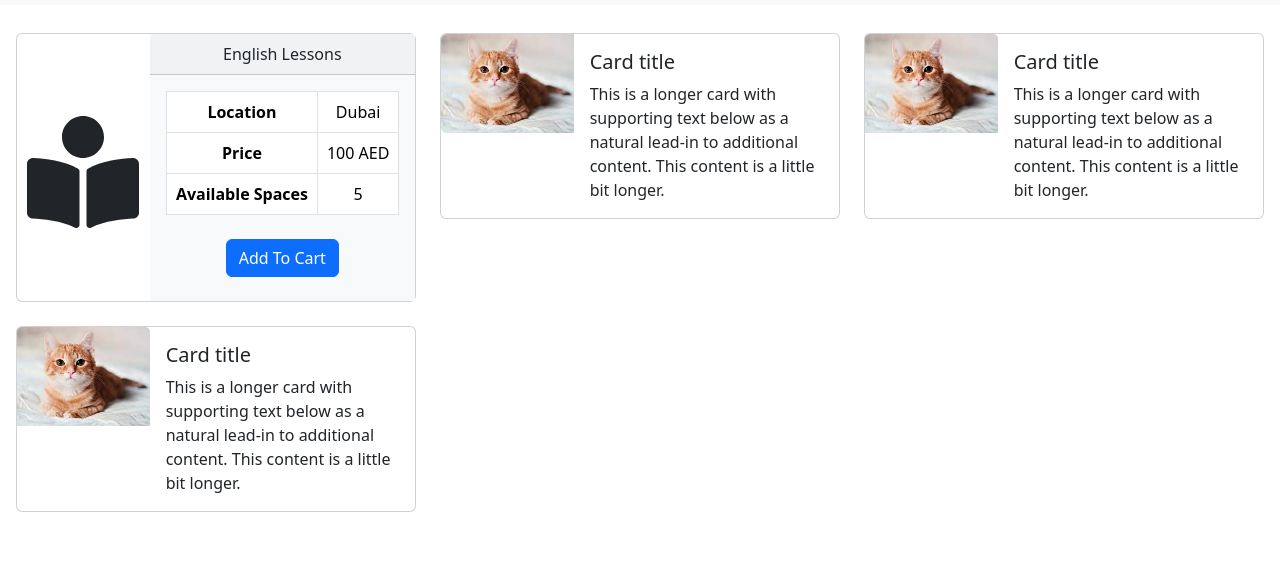
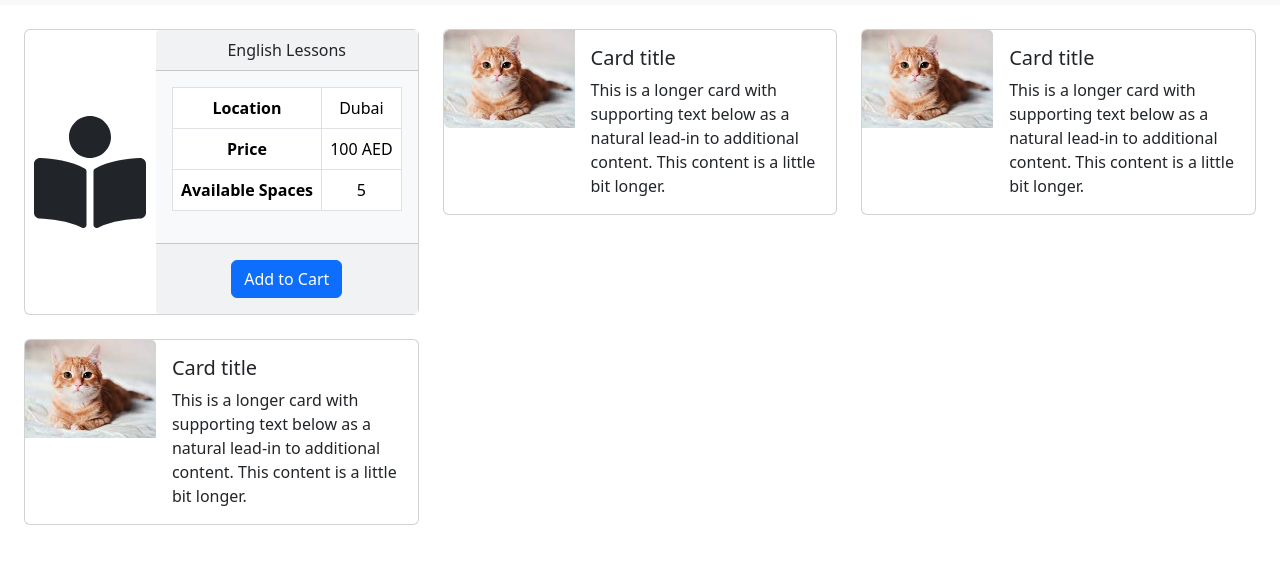
Before and after one commit to MV461/WebApp-Coursework-2, a plain HTML site: page CW1.html in a window 1280 px wide. Shown: the part 51-614 px from the top of the page. Drawn offline with nearby package versions, Linux system fonts and the light colour scheme.

Commit message:
Altered the template card's icon: removed 'display'; increased size of imported icon.
Moved the card group into <main>.

Moved "Add to Cart" to 'card-footer'.

```diff
--- a/CW1.html
+++ b/CW1.html
@@ -66,8 +66,10 @@
     </nav>
     <!-- Navbar END -->
 
+    <main class="m-4">
+
         <!-- Card Group START -->
-    <div class="row row-cols-1 row-cols-md-3 g-4 m-1">
+        <div class="row row-cols-1 row-cols-md-3 g-4">
 
             <!-- Card 1 Column START -->
             <div class="col">
@@ -81,8 +83,8 @@
                         <div class="col-md-4 d-flex justify-content-center align-items-center">
 
                             <!-- Card Icon START -->
-                        <span class="card-icon display-4 mt-2">
-                            <i class="fa fa-book-reader fa-2x"></i>
+                            <span class="card-icon">
+                                <i class="fa fa-book-reader fa-7x"></i>
                             </span>
                             <!-- Card Icon END -->
 
@@ -118,10 +120,12 @@
                                     </tbody>
                                 </table>
 
-                            <button class="btn btn-primary m-2">Add To Cart</button>
-
                             </div>
                             <!-- Card Body END -->
+
+                            <div class="card-footer">
+                                <button class="btn btn-primary m-2">Add to Cart</button>
+                            </div>
 
                         </div>
                         <!-- Card 1 Col 2 END -->
@@ -149,7 +153,8 @@
                         <div class="col-md-8">
                             <div class="card-body">
                                 <h5 class="card-title">Card title</h5>
-                            <p class="card-text">This is a longer card with supporting text below as a natural lead-in
+                                <p class="card-text">This is a longer card with supporting text below as a natural
+                                    lead-in
                                     to
                                     additional content. This content is a little bit longer.
                                 </p>
@@ -173,7 +178,8 @@
                         <div class="col-md-8">
                             <div class="card-body">
                                 <h5 class="card-title">Card title</h5>
-                            <p class="card-text">This is a longer card with supporting text below as a natural lead-in
+                                <p class="card-text">This is a longer card with supporting text below as a natural
+                                    lead-in
                                     to
                                     additional content. This content is a little bit longer.
                                 </p>
@@ -197,7 +203,8 @@
                         <div class="col-md-8">
                             <div class="card-body">
                                 <h5 class="card-title">Card title</h5>
-                            <p class="card-text">This is a longer card with supporting text below as a natural lead-in
+                                <p class="card-text">This is a longer card with supporting text below as a natural
+                                    lead-in
                                     to
                                     additional content. This content is a little bit longer.
                                 </p>
@@ -212,6 +219,9 @@
         </div>
         <!-- Card Group END -->
 
+    </main>
+
+
 </body>
 
 </html>
```
Lines whose indentation alone changed are shown as unchanged.
